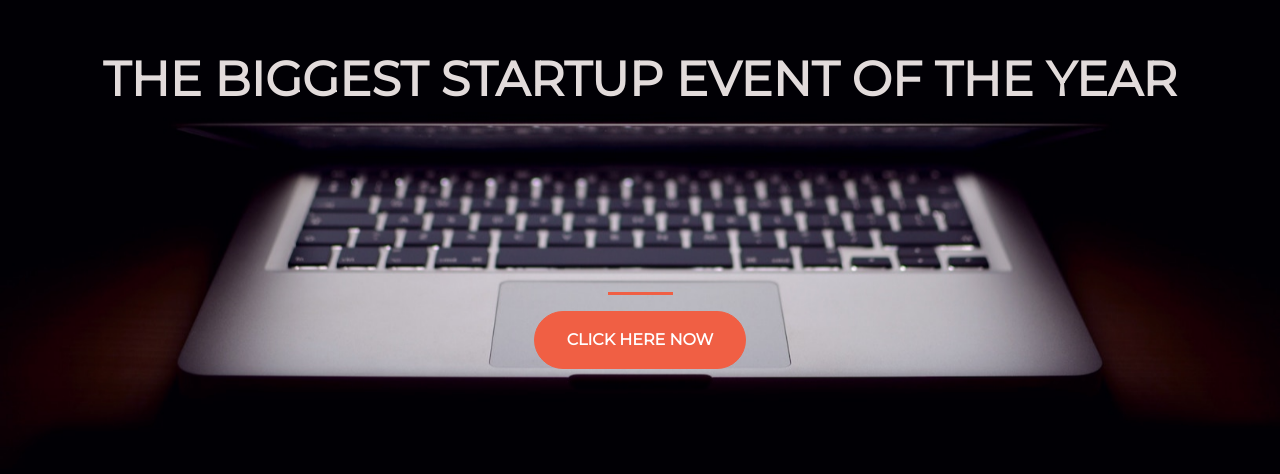
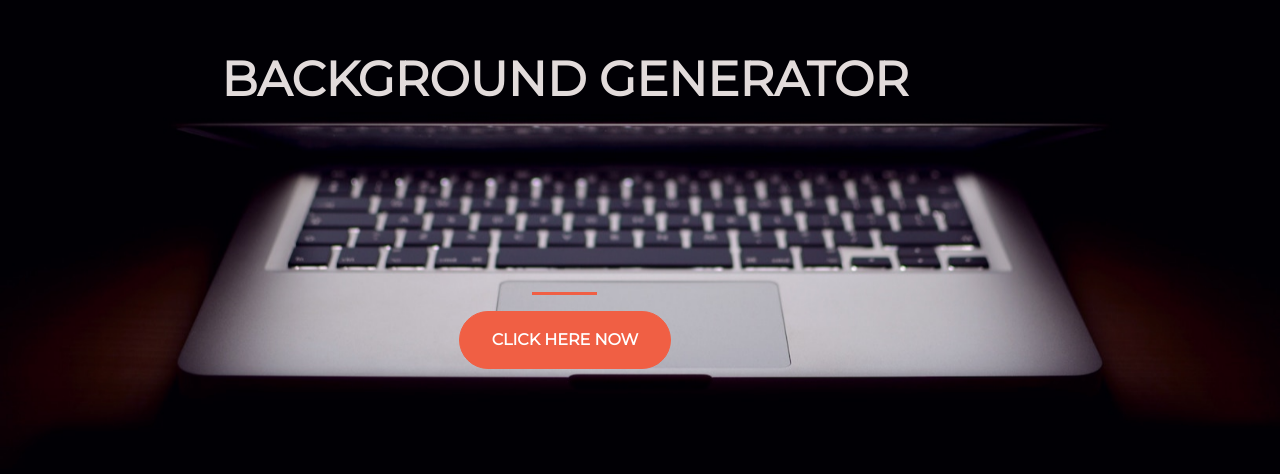
Before and after one commit to Robodam/background-generator, a plain HTML site: page index.html in a window 1280 px wide. Shown: the part 190-664 px from the top of the page. Drawn offline with nearby package versions, Linux system fonts and the light colour scheme.

Commit message:
Changing Header Title

```diff
--- a/index.html
+++ b/index.html
@@ -32,7 +32,7 @@
       <div class="row">
         <header class="text-center col-12">
           <h1 class="text-uppercase">
-            <strong>The Biggest Startup event of the year</strong>
+            <strong>Background Generator</strong>
           </h1>
         </header>
         <div class="buffer col-12"></div>
```
